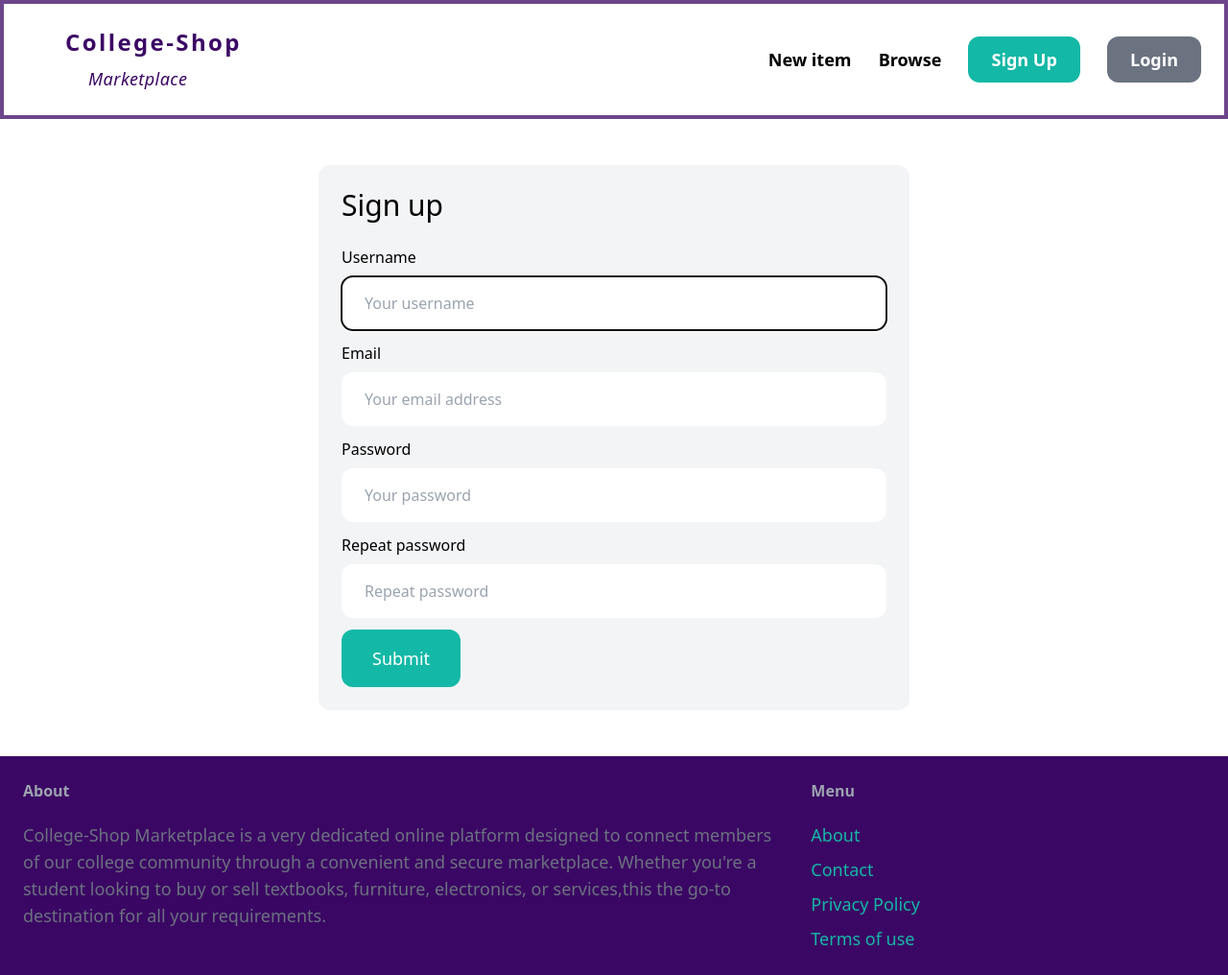
After one commit to CBainCoding/DjangoDisruptors, a Django app: page /signup/ in a window 1280 px wide. The commit adds this page. Shown: the whole page at 96% size. Run offline with Django 4.2, Linux system fonts and the light colour scheme; some libraries are stand-ins or nearby versions.

Commit message:
created signup form and added gitpod extensions

```diff
--- a/charlestest/urls.py
+++ b/charlestest/urls.py
@@ -19,12 +19,10 @@ from django.conf.urls.static import static
 from django.contrib import admin
 from django.urls import path, include
 
-from core.views import index, contact
 
 urlpatterns = [
-    path('', index, name="index"),
+    path('', include('core.urls')),
     path('items/', include('item.urls')),
-    path('contact/', contact, name="contact"),
     path('admin/', admin.site.urls),
     path('about/', include("about.urls")),
     path("accounts/", include("allauth.urls")),
--- /dev/null
+++ b/core/forms.py
@@ -0,0 +1,27 @@
+from django import forms
+from django.contrib.auth.forms import UserCreationForm, AuthenticationForm
+from django.contrib.auth.models import User
+
+
+class SignupForm(UserCreationForm):
+    class Meta:
+        model = User
+        fields = ('username', 'email', 'password1', 'password2')
+
+    username = forms.CharField(widget=forms.TextInput(attrs={
+        'placeholder': 'Your username',
+        'class': 'w-full py-4 px-6 rounded-xl'
+    }))
+
+    email = forms.CharField(widget=forms.EmailInput(attrs={
+        'placeholder': 'Your email address',
+        'class': 'w-full py-4 px-6 rounded-xl'
+    }))
+    password1 = forms.CharField(widget=forms.PasswordInput(attrs={
+        'placeholder': 'Your password',
+        'class': 'w-full py-4 px-6 rounded-xl'
+    }))
+    password2 = forms.CharField(widget=forms.PasswordInput(attrs={
+        'placeholder': 'Repeat password',
+        'class': 'w-full py-4 px-6 rounded-xl'
+    }))
--- a/core/templates/core/base.html
+++ b/core/templates/core/base.html
@@ -21,7 +21,7 @@
             <a href="#" class="text-lg font-semibold hover:text-gray-500">New item</a>
             <a href="#" class="text-lg font-semibold hover:text-gray-500">Browse</a>
 
-            <a href="#" class="px-6 py-3 text-lg font-semibold bg-teal-500 text-white rounded-xl hover:bg-teal-700">Sign Up</a>
+            <a href= "{% url 'core:signup' %}" class="px-6 py-3 text-lg font-semibold bg-teal-500 text-white rounded-xl hover:bg-teal-700">Sign Up</a>
             <a href="#" class="px-6 py-3 text-lg font-semibold bg-gray-500 text-white rounded-xl hover:bg-gray-700">Login</a>
         </div>
     </nav>
@@ -48,7 +48,7 @@
 
             <ul class="space-y-2">
                 <li><a href="#" class="text-lg text-teal-500 hover:text-teal-700">About</a></li>
-                <li><a href="{% url 'contact' %}" class="text-lg text-teal-500 hover:text-teal-700">Contact</a></li>
+                <li><a href="{% url 'core:contact' %}" class="text-lg text-teal-500 hover:text-teal-700">Contact</a></li>
                 <li><a href="#" class="text-lg text-teal-500 hover:text-teal-700">Privacy Policy</a></li>
                 <li><a href="#" class="text-lg text-teal-500 hover:text-teal-700">Terms of use</a></li>
             </ul>
--- /dev/null
+++ b/core/templates/core/signup.html
@@ -0,0 +1,48 @@
+{% extends 'core/base.html' %}
+
+{% block title %}Sign up{% endblock %}
+
+{% block content %}
+<div class="w-1/2 my-6 mx-auto p-6 bg-gray-100 rounded-xl">
+    <h1 class="mb-6 text-3xl">Sign up</h1>
+
+    <form method="post" action=".">
+        {% csrf_token %}
+
+
+        <div class="mb-3">
+            <label class="inline-block mb-2">Username</label><br>
+            {{ form.username }}
+        </div>
+
+        <div class="mb-3">
+            <label class="inline-block mb-2">Email</label><br>
+            {{ form.email }}
+        </div>
+
+        <div class="mb-3">
+            <label class="inline-block mb-2">Password</label><br>
+            {{ form.password1 }}
+        </div>
+
+        <div class="mb-3">
+            <label class="inline-block mb-2">Repeat password</label><br>
+            {{ form.password2 }}
+        </div>
+
+        {% if form.errors or form.non_field_errors %}
+            <div class="mb-3 p-6 bg-red-100 rounded-xl">
+                {% for field in form %}
+                    {{ field.errors }}
+                {% endfor %}
+
+                {{ form.non_field_errors }}
+            </div>
+        {% endif %}
+
+        {{ form.non_field_errors }}
+        <button class="py-4 px-8 text-lg bg-teal-500 hover:bg-teal-700 rounded-xl text-white">Submit</button>
+    </form>
+</div>
+
+  {% endblock %}
--- /dev/null
+++ b/core/urls.py
@@ -0,0 +1,13 @@
+from django.contrib.auth import views as auth_views
+from django.urls import path
+
+from . import views
+#from .forms import LoginForm
+
+app_name = 'core'
+
+urlpatterns = [
+    path('', views.index, name='index'),
+    path('contact/', views.contact, name='contact'),
+    path('signup/', views.signup, name='signup'),
+]
--- a/core/views.py
+++ b/core/views.py
@@ -1,6 +1,6 @@
-from django.shortcuts import render
-
+from django.shortcuts import render, redirect
 from item.models import Category, Item
+from .forms import SignupForm
 
 # Create your views here.
 
@@ -15,3 +15,19 @@ def index(request):
 
 def contact(request):
     return render(request, "core/contact.html")
+
+def signup(request):
+    if request.method == 'POST':
+        form = SignupForm(request.POST)
+
+        if form.is_valid():
+            form.save()
+
+            return redirect('/login/')
+    else:
+        form = SignupForm()
+
+
+        return render(request, 'core/signup.html', {
+            'form': form
+        })
```
Also changed, not shown: .gitpod.yml.
